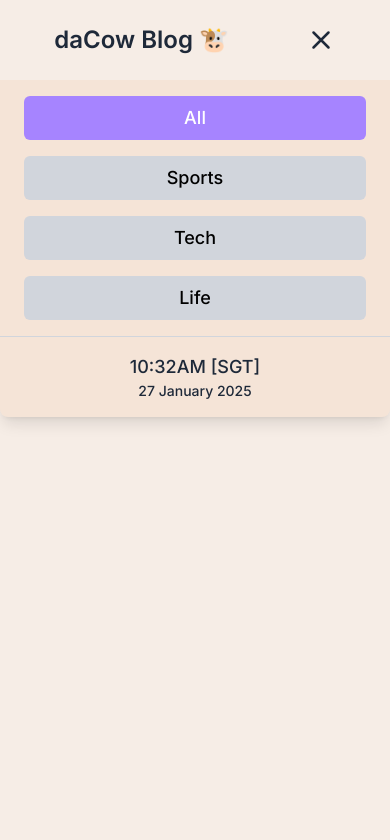
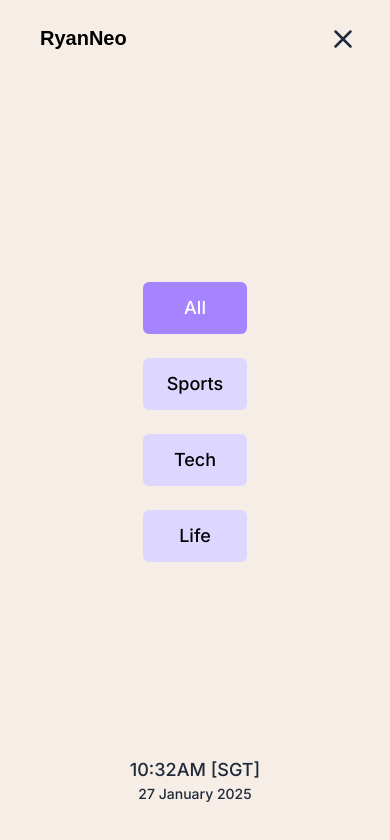
Before and after one commit to ryandacow/ryanneo, a Next.js app: page /blog in a window 390 px wide. Both pictures are taken after a click on the button 320 px from the left and 40 px from the top of the page. Shown: the top 840 px of the page. Built offline with nearby package versions, Linux system fonts and the light colour scheme; a web font is replaced by a local one.

Commit message:
Fixed blog navbarmin

```diff
--- a/src/app/Components/NavBar.jsx
+++ b/src/app/Components/NavBar.jsx
@@ -134,7 +134,7 @@ const Navbar = () => {
             >
               <HiOutlineX />
             </button>
-            <div className="absolute top-6 left-10 text-2xl">
+            <div className="absolute top-6 left-10 text-xl font-playwrite font-bold">
             RyanNeo
 
             </div>
@@ -177,7 +177,11 @@ const Navbar = () => {
               </Link>
               )
             )}
-
+        {/* Time and Date (Mobile View) */}
+        <div className="absolute bottom-10 text-gray-800 text-center">
+              <div className="text-lg">{formattedTime} [SGT]</div>
+              <div className="text-sm">{formattedDate}</div>
+            </div>
           </div>
         </div>
       )}
--- a/src/app/Components/NavBarMin.jsx
+++ b/src/app/Components/NavBarMin.jsx
@@ -60,8 +60,22 @@ const NavbarMin = ({ predefinedTags, selectedTag, setSelectedTag }) => {
 
       {/* Mobile Dropdown Menu */}
 {isMobileMenuOpen && (
-        <div className="md:hidden bg-[#f5e4d7] shadow-lg rounded-b-lg">
-          <div className="flex flex-col px-6 py-4 gap-4">
+  <div className="fixed inset-0 z-[100] bg-[#f6ede6] flex flex-col items-center justify-center w-full h-full backdrop-blur-lg">
+    {/* Close Button */}
+    <button
+      onClick={() => setIsMobileMenuOpen(false)}
+      className="absolute top-6 right-8 text-gray-800 text-3xl"
+    >
+      <HiOutlineX />
+    </button>
+
+    {/* Title */}
+    <div className="absolute top-6 left-10 text-xl font-playwrite font-bold">
+      RyanNeo
+    </div>
+
+    {/* Dropdown Items */}
+    <div className="flex flex-col px-6 py-4 gap-6 text-center">
       {predefinedTags.map((tag) => (
         <button
           key={tag}
@@ -69,10 +83,10 @@ const NavbarMin = ({ predefinedTags, selectedTag, setSelectedTag }) => {
             setSelectedTag(tag);
             setIsMobileMenuOpen(false);
           }}
-                className={`px-4 py-2 rounded-md transition text-lg ${
+          className={`px-6 py-3 text-lg rounded-md transition ${
             selectedTag === tag
               ? "bg-violet-400 text-white"
-                    : "bg-gray-300 dark:bg-gray-700"
+                  : "bg-violet-200"
           }`}
         >
           {tag}
@@ -81,7 +95,7 @@ const NavbarMin = ({ predefinedTags, selectedTag, setSelectedTag }) => {
     </div>
 
     {/* Time and Date (Mobile View) */}
-          <div className="flex flex-col items-center py-4 text-gray-800 border-t border-gray-300">
+    <div className="absolute bottom-10 text-gray-800 text-center">
       <div className="text-lg">{formattedTime} [SGT]</div>
       <div className="text-sm">{formattedDate}</div>
     </div>
--- a/src/app/Pages/Hero.jsx
+++ b/src/app/Pages/Hero.jsx
@@ -121,7 +121,7 @@ const Hero = () => {
   {/* Image Container */}
   <div className="lg:w-1/2 flex justify-center items-center px-4 md:px-8 l:pt-0 pt-10">
     <motion.div
-    className="relative w-48 md:w-85 lg:w-123 h-[450px] md:h-[700px] l:h-[700px] flex self-center"
+    className="relative w-48 md:w-85 lg:w-123 h-[270px] md:h-[700px] l:h-[700px] flex self-center"
     whileHover= {{y:-3}}
     >
       {/* Gradient Rectangle */}
```
Lines whose indentation alone changed are shown as unchanged.
